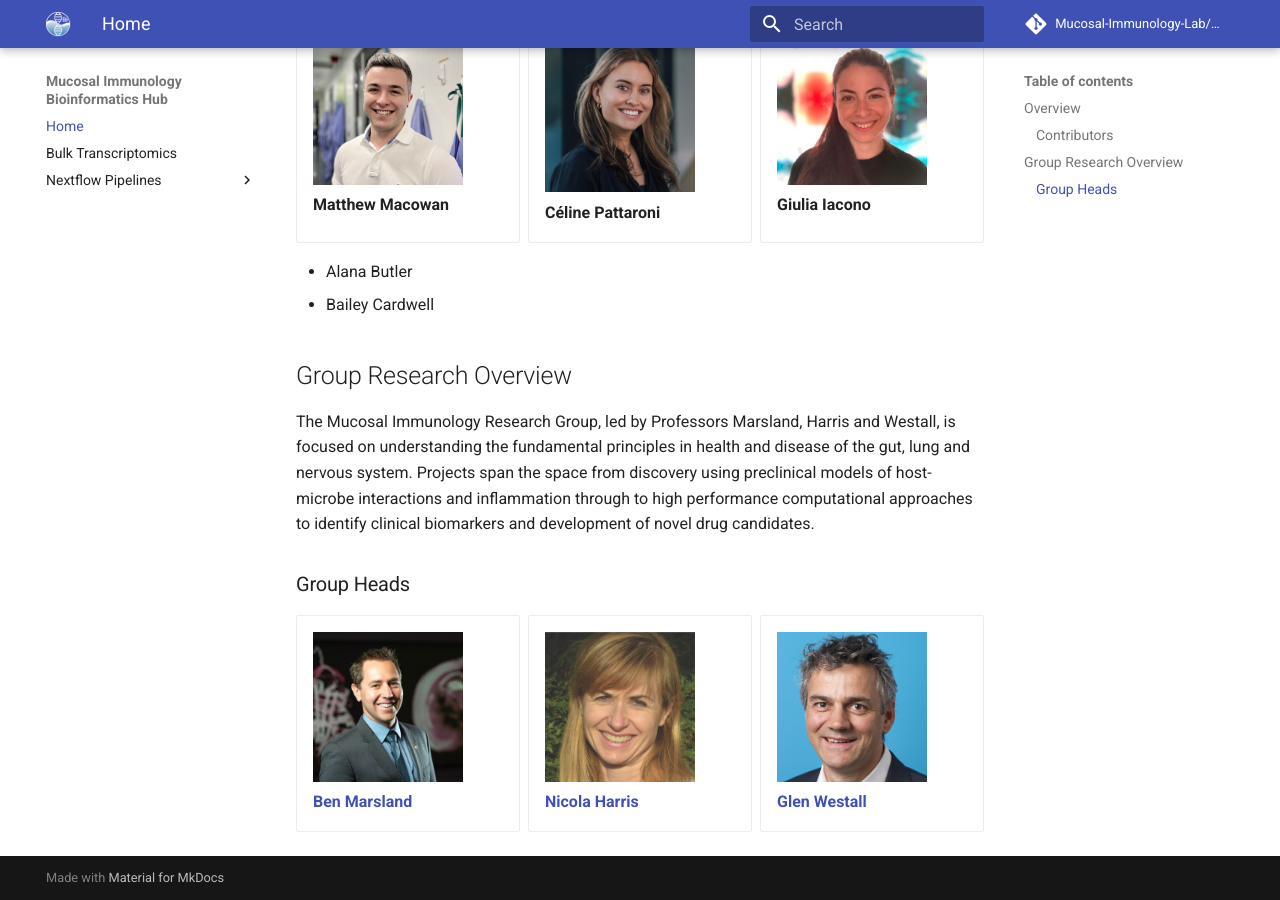
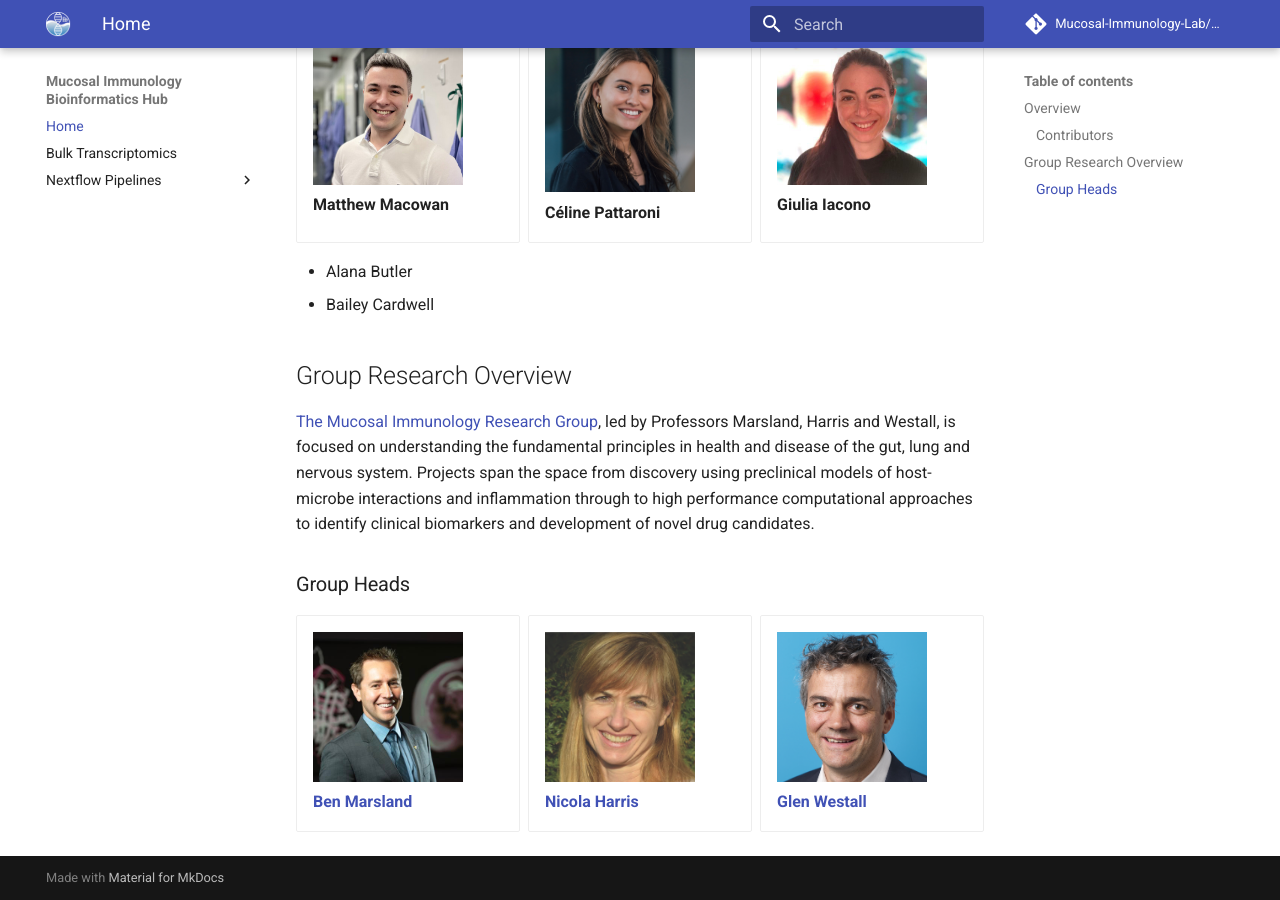
Before and after one commit to mucosal-immunology-lab/bioinformatics-hub, an MkDocs documentation site: the page built from docs/index.md, in a window 1280 px wide and 900 px high, scrolled down 502 px. Built offline with MkDocs 1.6.1 and Material for MkDocs 9.7.7, drawn with Linux system fonts in a browser that asks for light colours; part of the change alters nothing that is shown.

```diff
--- a/docs/index.md
+++ b/docs/index.md
@@ -28,7 +28,7 @@ These sort of tasks are never accomplished alone! Massive thanks to the people w
 
 ## Group Research Overview
 
-The Mucosal Immunology Research Group, led by Professors Marsland, Harris and Westall, is focused on understanding the fundamental principles in health and disease of the gut, lung and nervous system. Projects span the space from discovery using preclinical models of host-microbe interactions and inflammation through to high performance computational approaches to identify clinical biomarkers and development of novel drug candidates.
+[The Mucosal Immunology Research Group](https://www.monash.edu/medicine/translational/immunology/research/mucosal-immunology-research-group), led by Professors Marsland, Harris and Westall, is focused on understanding the fundamental principles in health and disease of the gut, lung and nervous system. Projects span the space from discovery using preclinical models of host-microbe interactions and inflammation through to high performance computational approaches to identify clinical biomarkers and development of novel drug candidates.
 
 ### Group Heads
 
```
Also changed, not shown: site/index.html.
